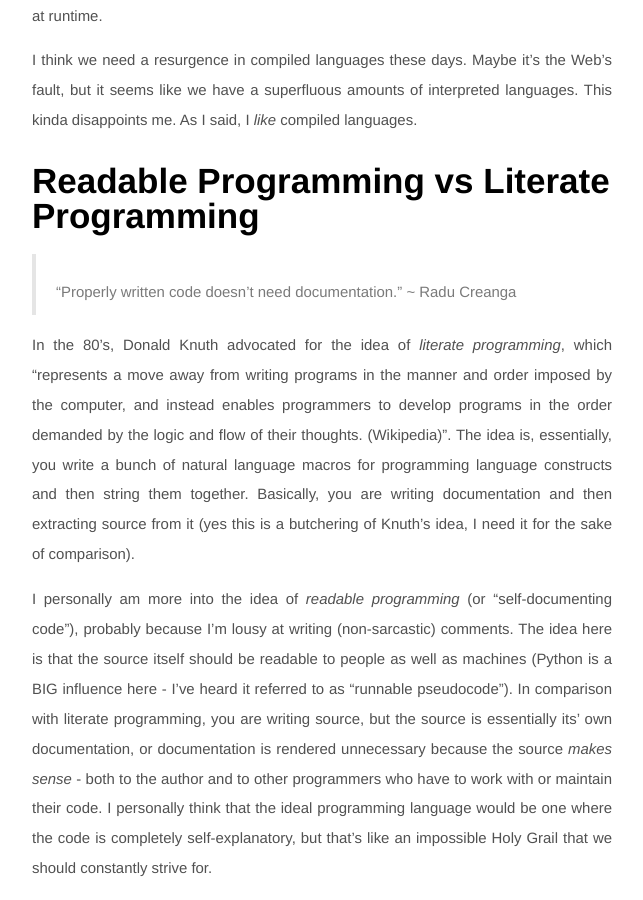
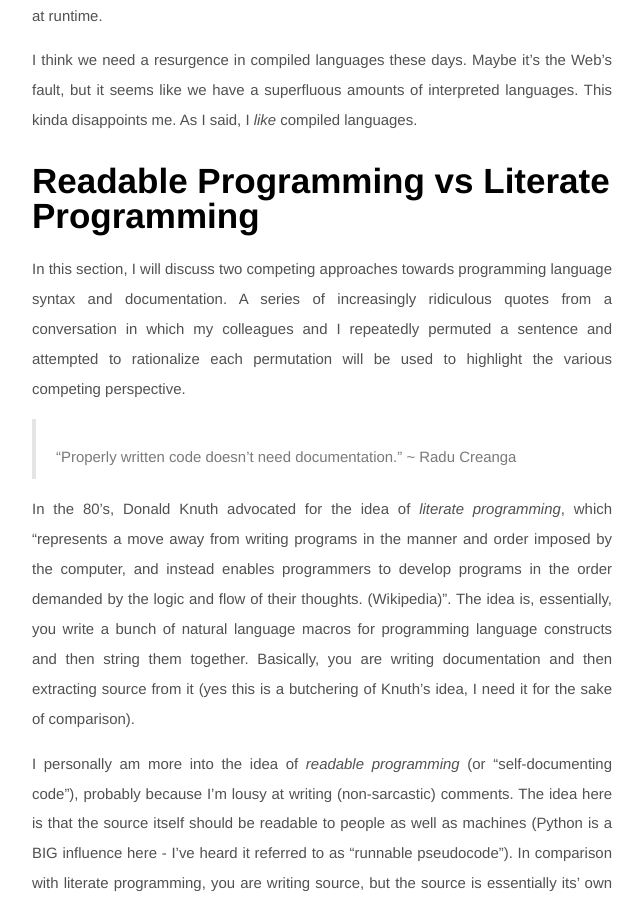
Before and after one commit to hawkw/hawkw.github.io, a Jekyll site: the page built from notebook/_posts/2015-01-29-some-quick-thoughts-toward-a-programming-language.markdown, in a window 1280 px wide and 900 px high, scrolled down 2744 px. Shown: the whole window, without its empty margins (318-961 px from the left). Built offline with Jekyll 4.4.1, drawn with Linux system fonts in a browser that asks for light colours.

Commit message:
Add a note highlighting the humerous content of a blog post :)

```diff
--- a/notebook/_posts/2015-01-29-some-quick-thoughts-toward-a-programming-language.markdown
+++ b/notebook/_posts/2015-01-29-some-quick-thoughts-toward-a-programming-language.markdown
@@ -39,6 +39,9 @@ I think we need a resurgence in compiled languages these days. Maybe it's the We
 Readable Programming vs Literate Programming
 --------------------------------------------
 
+In this section, I will discuss two competing approaches towards programming language syntax and documentation. A series of increasingly ridiculous quotes from a conversation in which my colleagues and I repeatedly permuted a sentence and attempted to rationalize each permutation will be used to highlight the various competing perspective.
+
+
 > "Properly written code doesn't need documentation."
 ~ Radu Creanga
 
@@ -57,8 +60,10 @@ I'm not necessarily arguing in favor of natural-language programming, mind you.
 
 In order to implement readable code, you have to make sacrifices somewhere. In Python, they essentially sacrificed programmer freedom for code readability. I think that the Python vs Perl holy war ("runnable pseudocode" vs "runnable line noise") is one of the most significant events in the history of programming language design. Perl let you do whatever you wanted, and therefore let you produce programs that just looked like a bunch of random characters. Python, on the other hand, adopted a philosohphy of "there's only one way to do it", which seems like an overly strict approach but the next major plank in the Python philosophy was "...and that way should be beautiful." It's the old debate of freedom versus conceptual integrity that Brooks writes about in *The Mythical Man-Month*.
 
+
 > "Documented code doesn't need properly written."
 ~ Tristan Challener
+
 
 I'd like to avoid sacrificing programmer freedom, at least, I'd like to not have to sacrifice it as much as Python does. I think code is art, and (this is where I wax philosophical for a bit) you can't have true aesthetic beauty in art without freedom & diversity. I like how, for example, Scala lets you write Haskell-esque functional code, "Java without the semicolons", or pretty much anywhere in between; depending on your background, skills, experience, and the needs of the situation. But you have to make the sacrifice somewhere, and I'd rather sacrifice compile time and compiler complexity than programmer freedom, whenever that's possible, going back to the idea of "let the compiler do the work" I mentioned earlier. Of course, this is easy for me to say since I'm just coming up with programming language ideas I'll never actually have to implement.
 
```
